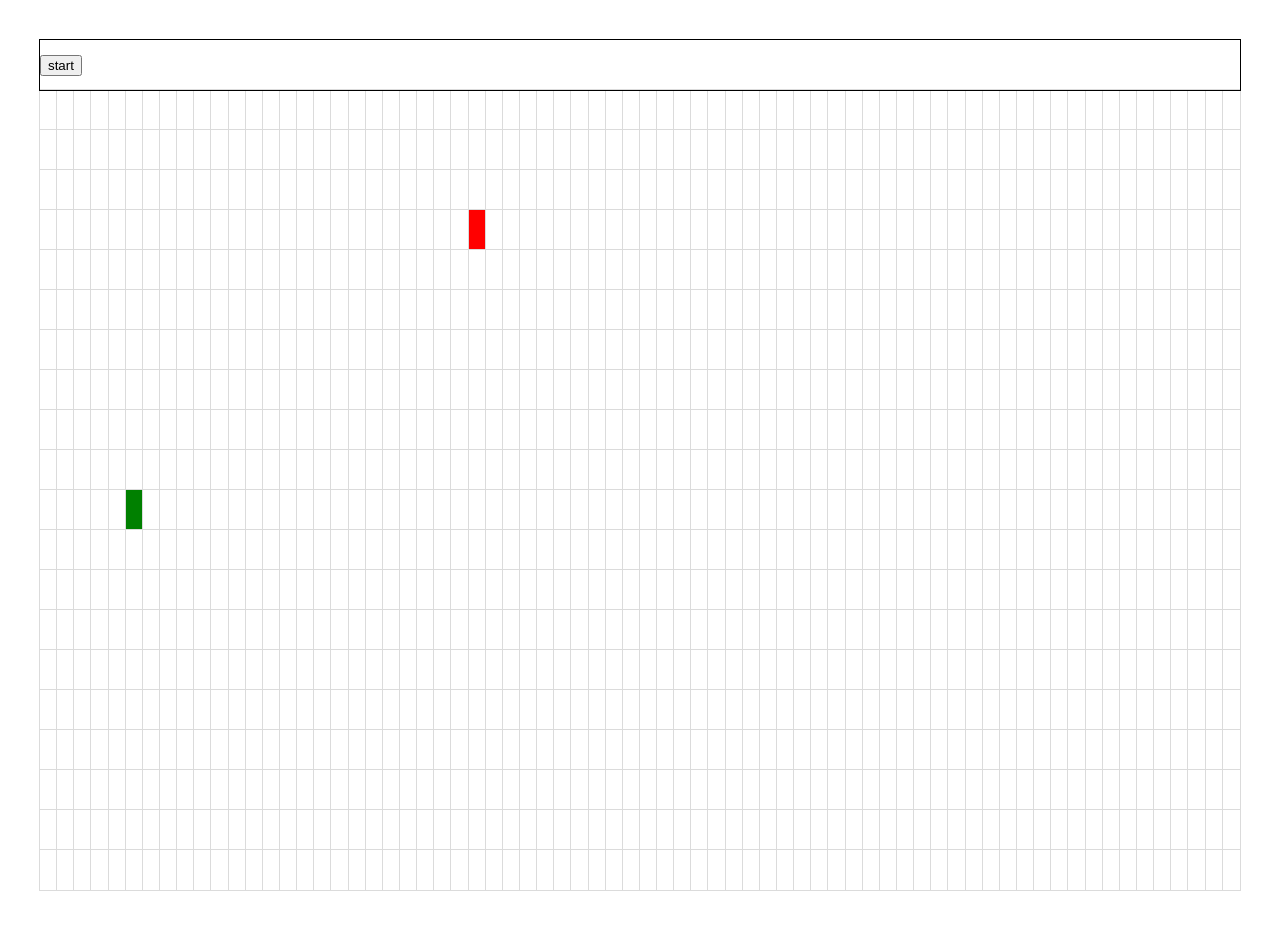
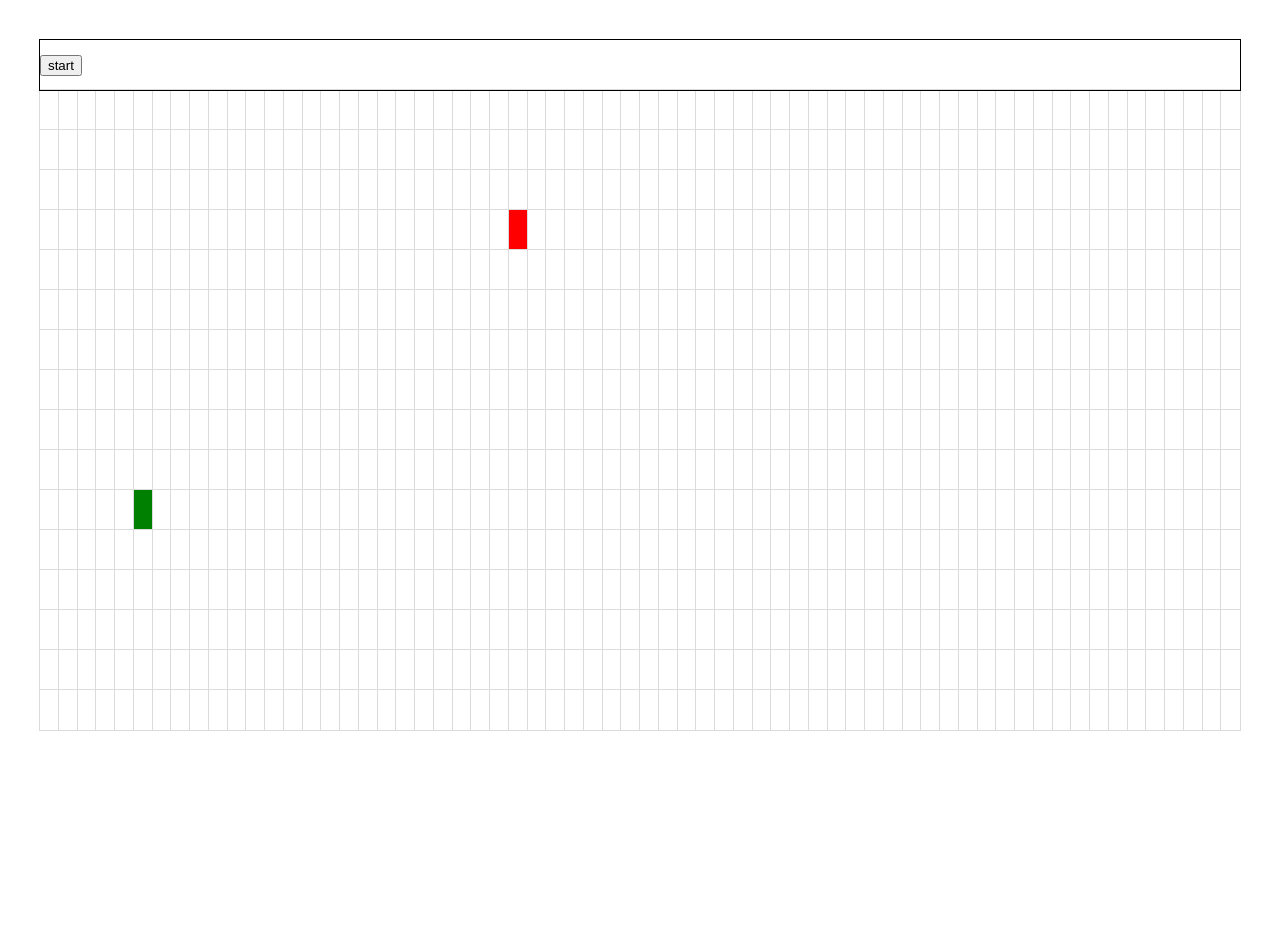
Before and after one commit to akdlsz21/path_finding_visualizer, a React (Vite) app: page / in a window 1280 px wide. After the commit the page ends 800 px from the top, so only its background shows below. Built offline with nearby package versions, Linux system fonts and the light colour scheme.

Commit message:
added styles

```diff
--- a/src/styles/PathFinder.css
+++ b/src/styles/PathFinder.css
@@ -20,13 +20,65 @@
 }
 
 .visited {
-	background-color: blue;
+	animation-name: visitedAnimation;
+	animation-duration: 1s;
+	animation-timing-function: ease-in;
+	animation-delay: 0;
+	animation-direction: alternate;
+	animation-iteration-count: 1;
+	animation-fill-mode: both;
+	animation-play-state: running;
 }
+@keyframes visitedAnimation {
+	0% {
+		transform: scale(0.3);
+		background-color: rgba(211, 155, 123, 0.75);
+		border-radius: 100%;
+	}
 
-.path {
-	background-color: yellow;
+	50% {
+		background-color: rgb(252, 205, 151);
+	}
+
+	75% {
+		transform: scale(0.8);
+		background-color: rgba(0, 217, 159, 0.75);
+	}
+
+	100% {
+		transform: scale(0.95);
+		background-color: rgb(8, 222, 255);
+	}
 }
 
 .wall {
 	background-color: black;
 }
+
+.path {
+	animation-name: shortestPath;
+	animation-duration: 1.5s;
+	animation-timing-function: ease-out;
+	animation-delay: 0;
+	animation-direction: alternate;
+	animation-iteration-count: 1;
+	animation-fill-mode: forwards;
+	animation-play-state: running;
+}
+
+@keyframes shortestPath {
+	0% {
+		transform: scale(0.6);
+		background-color: rgb(156, 235, 134);
+	}
+
+	50% {
+		transform: scale(1.1);
+		background-color: rgb(228, 228, 121);
+	}
+
+	100% {
+		transform: scale(1);
+		background-color: rgb(253, 207, 0);
+	}
+}
--- a/src/utils/useGrid.ts
+++ b/src/utils/useGrid.ts
@@ -8,9 +8,9 @@ export const useCreateGrid = (startNodePos: NodePos, finNodePos: NodePos) => {
 	useEffect(() => {
 		const tempGrid: INode[][] = [];
 
-		for (let r = 0; r < 20; r++) {
+		for (let r = 0; r < 16; r++) {
 			const rowContainer = [];
-			for (let c = 0; c < 70; c++) {
+			for (let c = 0; c < 64; c++) {
 				const node = createNode(r, c, startNodePos, finNodePos);
 				rowContainer.push(node);
 			}
```
